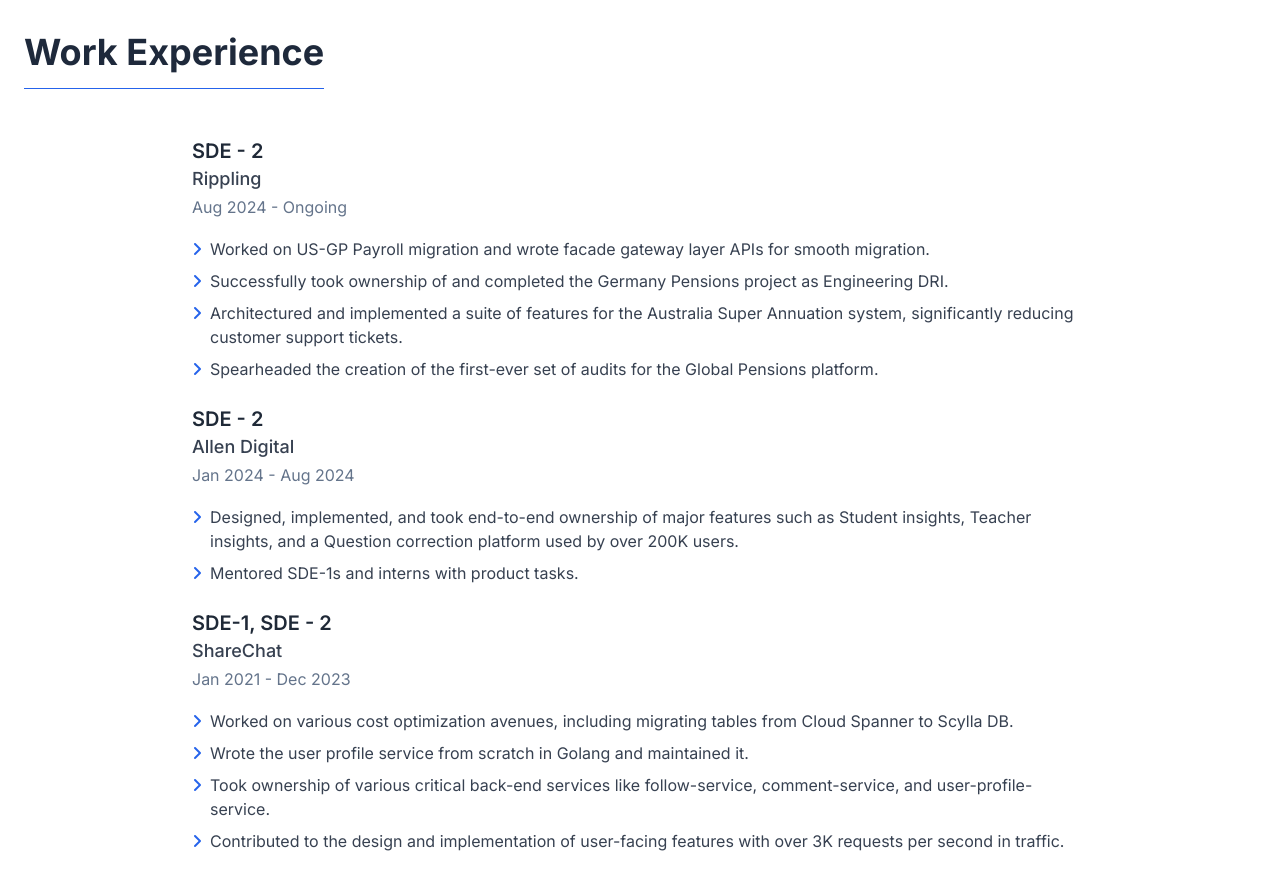
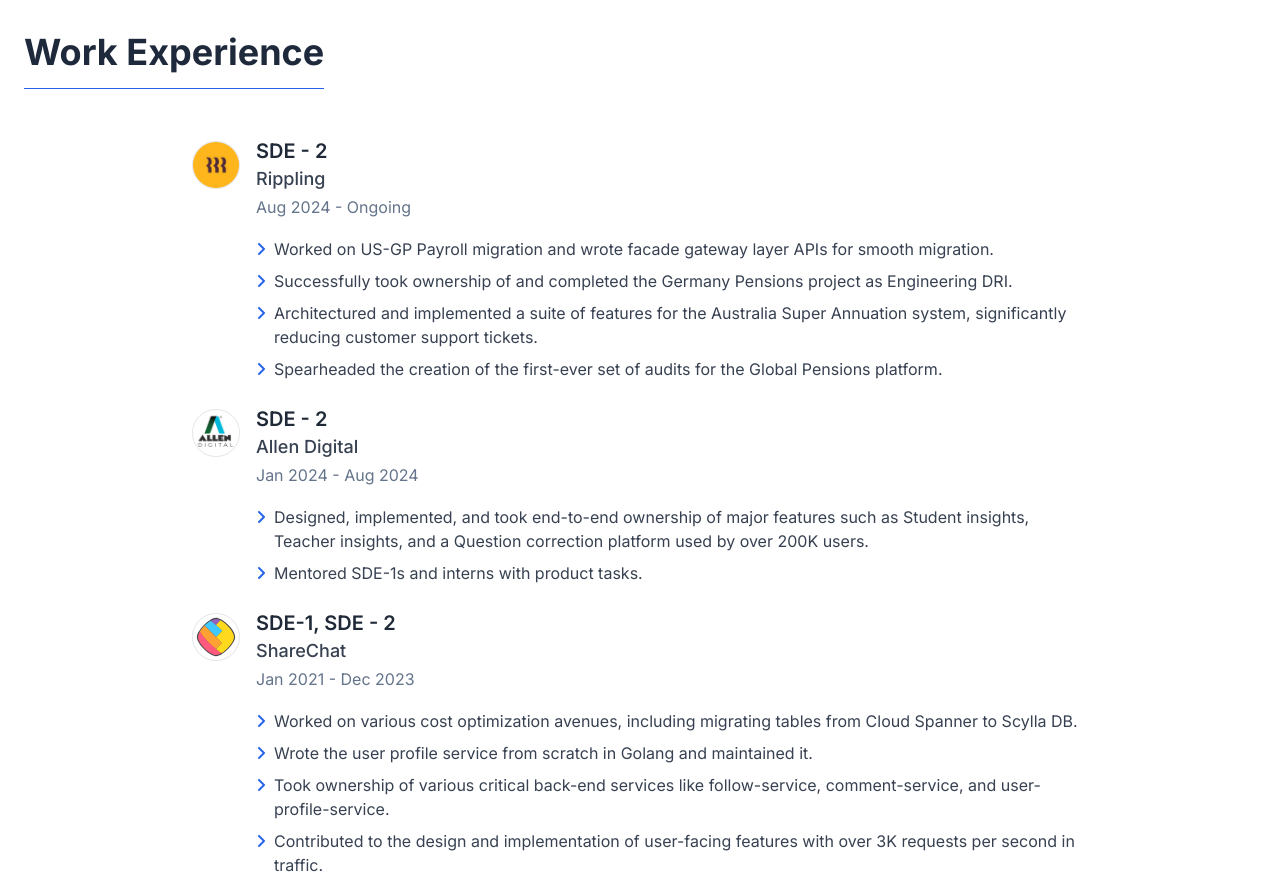
Before and after one commit to awara-coder/awara-coder.github.io, a plain HTML site: page index.html in a window 1280 px wide. Shown: the part 2120-3000 px from the top of the page. Drawn offline with nearby package versions, Linux system fonts and the light colour scheme.

Commit message:
feat: Added company icons with fallback

```diff
--- a/assets/css/style.css
+++ b/assets/css/style.css
@@ -447,3 +447,13 @@
     opacity: 0;
     visibility: hidden;
 }
+
+/* Company Logo in Experience Section */
+.company-logo {
+    width: 48px;
+    height: 48px;
+    border-radius: 50%;
+    object-fit: cover;
+    border: 1px solid var(--divider);
+    background-color: var(--surface);
+}
--- a/assets/js/components/experience.js
+++ b/assets/js/components/experience.js
@@ -6,8 +6,27 @@
     const experienceContainer = document.getElementById('experience-container');
     if (!experienceContainer) return;
 
-    const experienceHTML = experience.map(exp => `
-        <div class="experience-item mb-6">
+    const experienceHTML = experience.map(exp => {
+        // The fallback icon now acts as a base layer.
+        const fallbackIconHTML = `<div class="w-12 h-12 rounded-full bg-gray-100 dark:bg-gray-700 grid place-items-center"><i class="fas fa-suitcase text-2xl text-gray-400 dark:text-gray-500"></i></div>`;
+
+        // The image is an overlay that will be removed on error.
+        const imageHTML = `
+            <img
+                src="${exp.logoUrl}"
+                alt="${exp.company} Logo"
+                class="company-logo w-12 h-12 rounded-full object-cover border border-gray-200 dark:border-gray-700"
+                style="position: absolute; top: 0; left: 0;"
+                onerror="this.remove()"
+            >`;
+
+        return `
+        <div class="experience-item mb-6 flex items-start space-x-4">
+            <div class="flex-shrink-0 mt-1" style="position: relative;">
+                ${fallbackIconHTML}
+                ${exp.logoUrl ? imageHTML : ''}
+            </div>
+            <div class="flex-grow">
                 <h3 class="text-xl font-semibold text-gray-800 dark:text-white">${exp.title}</h3>
                 <h4 class="text-lg font-medium text-gray-700 dark:text-gray-200">${exp.company}</h4>
                 <p class="text-muted dark:text-gray-400">${exp.period}</p>
@@ -15,7 +34,8 @@
                     ${exp.description.map(item => `<li class="flex items-baseline text-gray-700 dark:text-gray-300"><i class="fa-solid fa-angle-right mr-2 text-primary-600"></i><span class="flex-1">${item}</span></li>`).join('')}
                 </ul>
             </div>
-    `).join('');
+        </div>
+    `}).join('');
 
     experienceContainer.innerHTML = experienceHTML;
 };
--- a/data/data.json
+++ b/data/data.json
@@ -47,6 +47,7 @@
         {
             "title": "SDE - 2",
             "company": "Rippling",
+            "logoUrl": "assets/images/logos/rippling-logo.png",
             "period": "Aug 2024 - Ongoing",
             "description": [
                 "Worked on US-GP Payroll migration and wrote facade gateway layer APIs for smooth migration.",
@@ -58,6 +59,7 @@
         {
             "title": "SDE - 2",
             "company": "Allen Digital",
+            "logoUrl": "assets/images/logos/allen-digital-logo.jpg",
             "period": "Jan 2024 - Aug 2024",
             "description": [
                 "Designed, implemented, and took end-to-end ownership of major features such as Student insights, Teacher insights, and a Question correction platform used by over 200K users.",
@@ -67,6 +69,7 @@
         {
             "title": "SDE-1, SDE - 2",
             "company": "ShareChat",
+            "logoUrl": "assets/images/logos/sharechat-logo.svg",
             "period": "Jan 2021 - Dec 2023",
             "description": [
                 "Worked on various cost optimization avenues, including migrating tables from Cloud Spanner to Scylla DB.",
```
Also changed, not shown: tests/test.js (+70 -0 lines), README.md, assets/images/logos/allen-digital-logo.jpg (added), assets/images/logos/rippling-logo.png (added), assets/images/logos/sharechat-logo.svg (added), 1 other file. Lines whose indentation alone changed are shown as unchanged.
